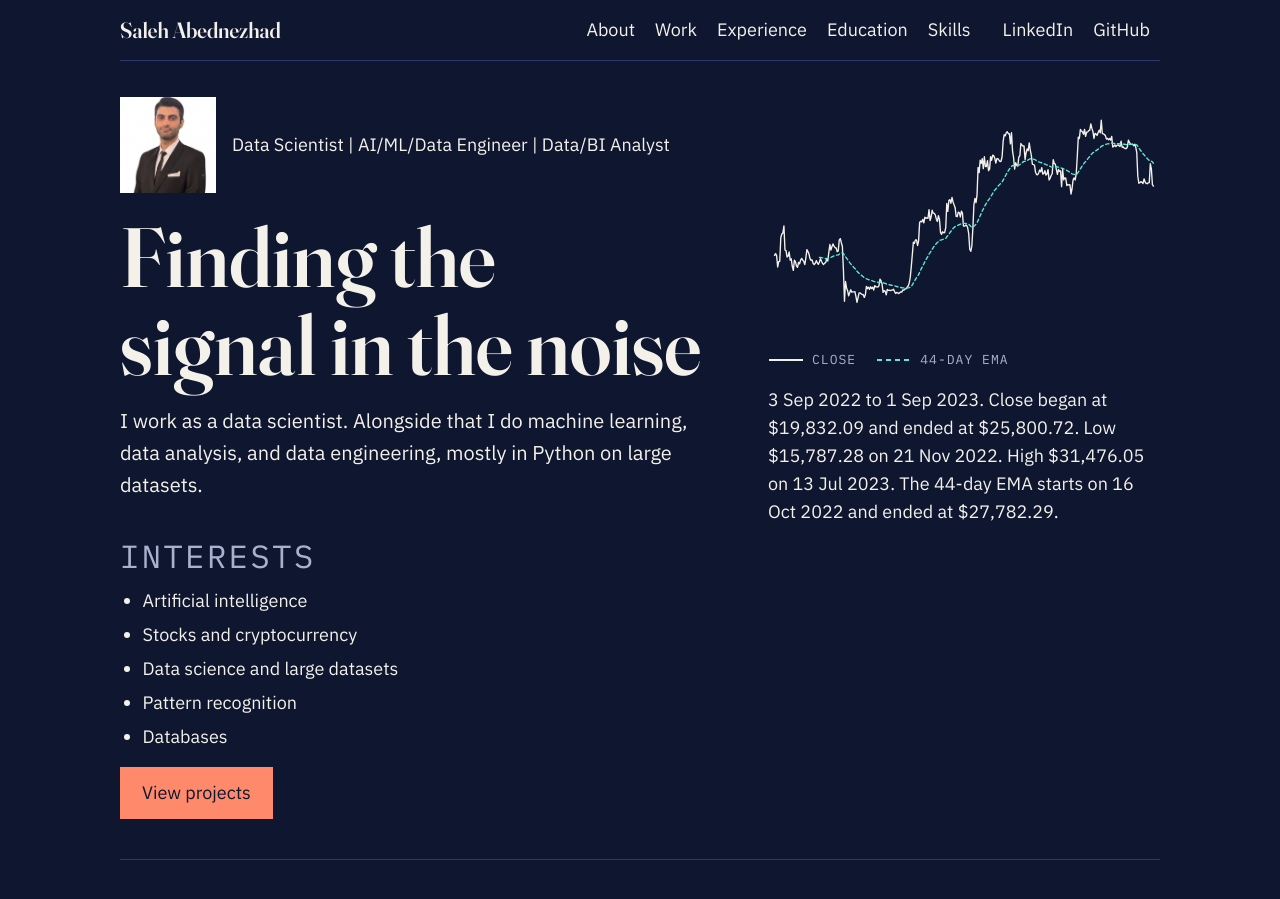
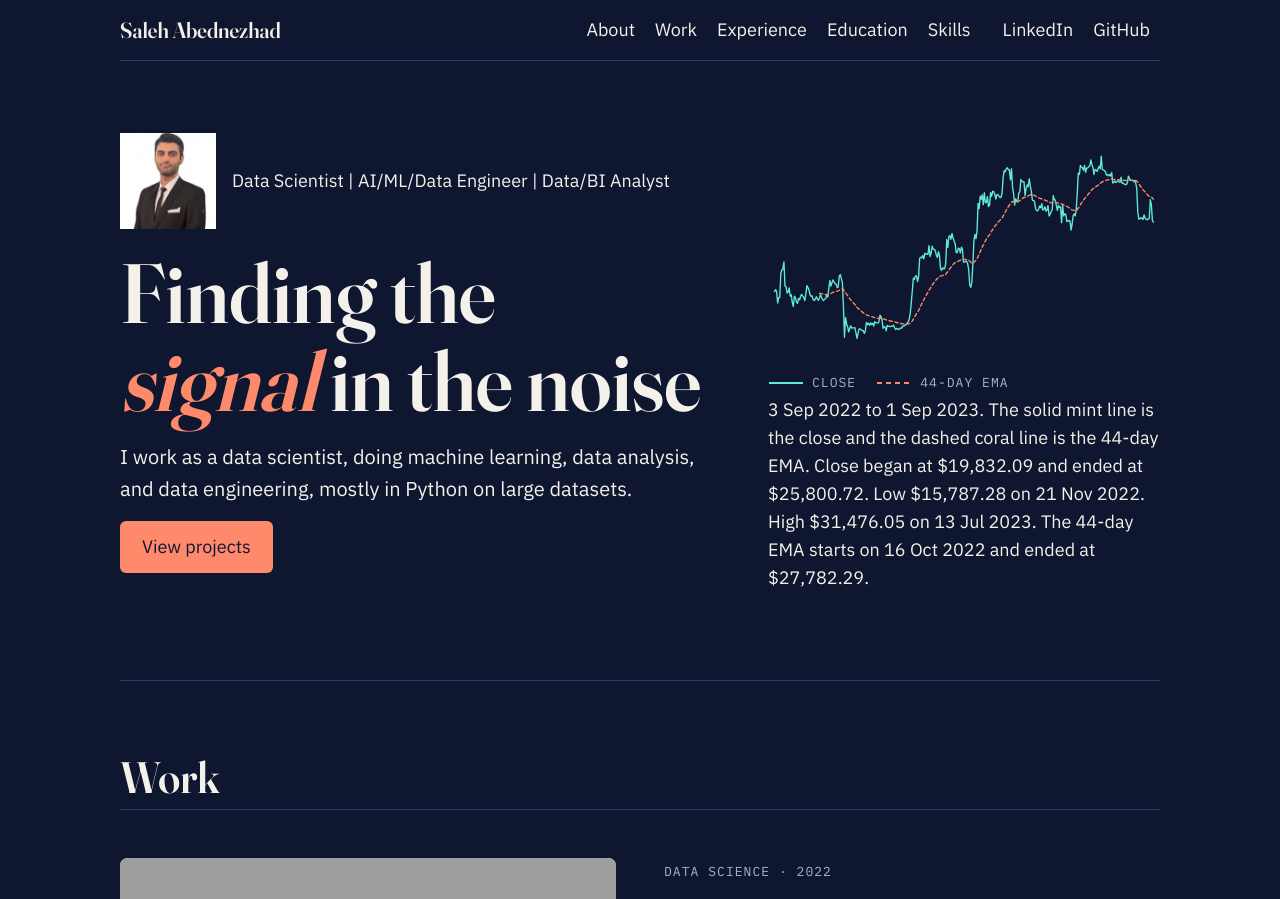
Before and after one commit to mr-robot77/mr-robot77.github.io, a Jekyll site: the page built from index.md, in a window 1280 px wide. Shown: the top 899 px of the page. Built offline with Jekyll 4.4.1, drawn with Linux system fonts in a browser that asks for light colours; some of the changed text lies outside the part shown; grey boxes are pictures that could not be loaded.

Commit message:
grok: trim the hero and retint the chart
Keep the portrait, headline, one lead sentence, and primary button in the hero. Move Interests into Skills, mark hero_accent in coral italic, and draw the close in mint and the EMA in coral.

Co-authored-by: Saleh Abednezhad <abednezhad756@gmail.com>

```diff
--- a/_data/hero.yml
+++ b/_data/hero.yml
@@ -1,3 +1,3 @@
 # Generated by scripts/build_hero_data.py. Do not edit by hand.
-aria_label: "Line chart of Bitcoin daily closing prices from 3 September 2022 to 1 September 2023. The solid line is the daily close. The dashed line is the 44-day exponential moving average, which starts on 16 October 2022 after a 44-day warmup. Close began at $19,832.09 and ended at $25,800.72. The lowest close was $15,787.28 on 21 November 2022 and the highest close was $31,476.05 on 13 July 2023."
-summary: "3 Sep 2022 to 1 Sep 2023. Close began at $19,832.09 and ended at $25,800.72. Low $15,787.28 on 21 Nov 2022. High $31,476.05 on 13 Jul 2023. The 44-day EMA starts on 16 Oct 2022 and ended at $27,782.29."
+aria_label: "Line chart of Bitcoin daily closing prices from 3 September 2022 to 1 September 2023. The solid mint line is the daily close. The dashed coral line is the 44-day exponential moving average, which starts on 16 October 2022 after a 44-day warmup. Close began at $19,832.09 and ended at $25,800.72. The lowest close was $15,787.28 on 21 November 2022 and the highest close was $31,476.05 on 13 July 2023."
+summary: "3 Sep 2022 to 1 Sep 2023. The solid mint line is the close and the dashed coral line is the 44-day EMA. Close began at $19,832.09 and ended at $25,800.72. Low $15,787.28 on 21 Nov 2022. High $31,476.05 on 13 Jul 2023. The 44-day EMA starts on 16 Oct 2022 and ended at $27,782.29."
--- a/_data/site.yml
+++ b/_data/site.yml
@@ -1,2 +1,5 @@
 # Homepage headline. Replace this line to change it.
 hero_headline: "Finding the signal in the noise"
+# First occurrence of this word in the headline is shown in coral italic.
+# Leave it blank to render the headline as plain text.
+hero_accent: "signal"
--- a/_layouts/portfolio.html
+++ b/_layouts/portfolio.html
@@ -17,8 +17,18 @@ layout: default
       {% endif %}
       <p class="job-title">{{ site.job_title }}</p>
     </div>
-    <h1 id="hero-heading">{{ site.data.site.hero_headline }}</h1>
-    <div class="prose hero-prose">
+    <h1 id="hero-heading">
+      {% assign headline = site.data.site.hero_headline %}
+      {% assign accent = site.data.site.hero_accent %}
+      {% if accent != blank and headline contains accent %}
+        {% assign head_parts = headline | split: accent %}
+        {% capture head_tail %}{% for part in head_parts offset:1 %}{% unless forloop.first %}{{ accent }}{% endunless %}{{ part }}{% endfor %}{% endcapture %}
+        {{ head_parts | first | escape }}<em>{{ accent | escape }}</em>{{ head_tail | escape }}
+      {% else %}
+        {{ headline | escape }}
+      {% endif %}
+    </h1>
+    <div class="lead">
       {{ content }}
     </div>
     <div class="hero-actions">
@@ -51,7 +61,7 @@ layout: default
       <p class="chart-summary">{{ site.data.hero.summary }}</p>
     </figcaption>
     <noscript>
-      <p>The close and EMA lines need JavaScript. The figures are in the text under the chart.</p>
+      <p>The solid mint close and the dashed coral EMA need JavaScript. The figures are in the text under the chart.</p>
     </noscript>
   </figure>
 </section>
@@ -136,6 +146,16 @@ layout: default
 
 <section class="section" id="skills">
   <h2>Skills</h2>
+  <div class="interests">
+    <h3>Interests</h3>
+    <ul>
+      <li>Artificial intelligence</li>
+      <li>Stocks and cryptocurrency</li>
+      <li>Data science and large datasets</li>
+      <li>Pattern recognition</li>
+      <li>Databases</li>
+    </ul>
+  </div>
   <div class="skill-list">
     {% for skill in site.data.skills %}
     <div class="skill-group">
--- a/assets/css/site.css
+++ b/assets/css/site.css
@@ -244,35 +244,16 @@ a:visited {
   text-wrap: balance;
 }
 
-.lead {
+.hero h1 em {
+  font-style: italic;
+  color: #FF8A6B;
+}
+
+.lead,
+.lead p {
   font-size: 20px;
   line-height: 32px;
   margin: 0 0 16px;
-}
-
-.hero-prose p {
-  font-size: 20px;
-  line-height: 32px;
-}
-
-.hero-prose h2 {
-  margin: 28px 0 8px;
-  font-family: "IBM Plex Mono", ui-monospace, monospace;
-  font-weight: 400;
-  font-size: 13px;
-  letter-spacing: 0.08em;
-  text-transform: uppercase;
-  line-height: 1.4;
-  color: var(--muted);
-}
-
-.hero-prose ul {
-  margin: 0;
-  padding-left: 1.2em;
-}
-
-.hero-prose li {
-  margin: 4px 0;
 }
 
 .hero-actions {
@@ -293,6 +274,7 @@ a:visited {
   color: var(--bg);
   text-decoration: none;
   border: 0;
+  border-radius: 6px;
   font: inherit;
   cursor: pointer;
 }
@@ -339,7 +321,6 @@ a:visited {
   display: inline-flex;
   align-items: center;
   gap: 8px;
-  min-height: 44px;
 }
 
 .swatch {
@@ -355,11 +336,11 @@ a:visited {
 }
 
 .swatch-close {
-  color: var(--text);
+  color: var(--mint);
 }
 
 .swatch-ema {
-  color: var(--mint);
+  color: var(--coral);
 }
 
 .swatch-ema line {
@@ -389,8 +370,27 @@ a:visited {
   border-top: 1px solid var(--line);
 }
 
+.interests {
+  margin-top: 24px;
+}
+
+.interests h3 {
+  margin: 0 0 8px;
+  font-size: 26px;
+  line-height: 32px;
+}
+
+.interests ul {
+  margin: 0;
+  padding-left: 1.2em;
+}
+
+.interests li {
+  margin: 4px 0;
+}
+
 .skill-list {
-  margin-top: 20px;
+  margin-top: 8px;
 }
 
 .skill-group h3 {
@@ -432,7 +432,11 @@ a:visited {
 .project-media img {
   display: block;
   width: 100%;
-  height: auto;
+  height: 200px;
+  object-fit: cover;
+  object-position: top;
+  border-radius: 8px;
+  background: #fff;
 }
 
 .project-title {
@@ -603,6 +607,11 @@ a.cv-link:hover {
     grid-template-columns: 600px minmax(0, 1fr);
     column-gap: 48px;
     align-items: start;
+    padding: 72px 0 88px;
+  }
+
+  .project-media img {
+    height: 300px;
   }
 
   .section {
--- a/assets/js/hero-chart.js
+++ b/assets/js/hero-chart.js
@@ -104,8 +104,8 @@
       svg.removeChild(svg.firstChild);
     }
 
-    var closeColor = token("--text", "#F4F1EA");
-    var emaColor = token("--mint", "#5EEAD4");
+    var closeColor = token("--mint", "#5EEAD4");
+    var emaColor = token("--coral", "#FF8A6B");
     var group = element("g", { fill: "none", "stroke-width": "2.5", "stroke-linejoin": "round", "stroke-linecap": "round" });
 
     var closePath = element("path", {
--- a/index.md
+++ b/index.md
@@ -3,12 +3,4 @@ layout: portfolio
 chart: true
 ---
 
-I work as a data scientist. Alongside that I do machine learning, data analysis, and data engineering, mostly in Python on large datasets.
-
-## Interests
-
-- Artificial intelligence
-- Stocks and cryptocurrency
-- Data science and large datasets
-- Pattern recognition
-- Databases
+I work as a data scientist, doing machine learning, data analysis, and data engineering, mostly in Python on large datasets.
--- a/scripts/build_hero_data.py
+++ b/scripts/build_hero_data.py
@@ -168,8 +168,8 @@ def build(raw):
     ema_start = dates[SPAN - 1]
     aria_label = (
         f"Line chart of Bitcoin daily closing prices from {plain_date(dates[0])} "
-        f"to {plain_date(dates[-1])}. The solid line is the daily close. "
-        f"The dashed line is the 44-day exponential moving average, "
+        f"to {plain_date(dates[-1])}. The solid mint line is the daily close. "
+        f"The dashed coral line is the 44-day exponential moving average, "
         f"which starts on {plain_date(ema_start)} after a 44-day warmup. "
         f"Close began at {money(closes[0])} and ended at {money(closes[-1])}. "
         f"The lowest close was {money(closes[lo_index])} on {plain_date(dates[lo_index])} "
@@ -177,6 +177,7 @@ def build(raw):
     )
     summary = (
         f"{short_date(dates[0])} to {short_date(dates[-1])}. "
+        f"The solid mint line is the close and the dashed coral line is the 44-day EMA. "
         f"Close began at {money(closes[0])} and ended at {money(closes[-1])}. "
         f"Low {money(closes[lo_index])} on {short_date(dates[lo_index])}. "
         f"High {money(closes[hi_index])} on {short_date(dates[hi_index])}. "
```
Also changed, not shown: CHANGELOG.md.
